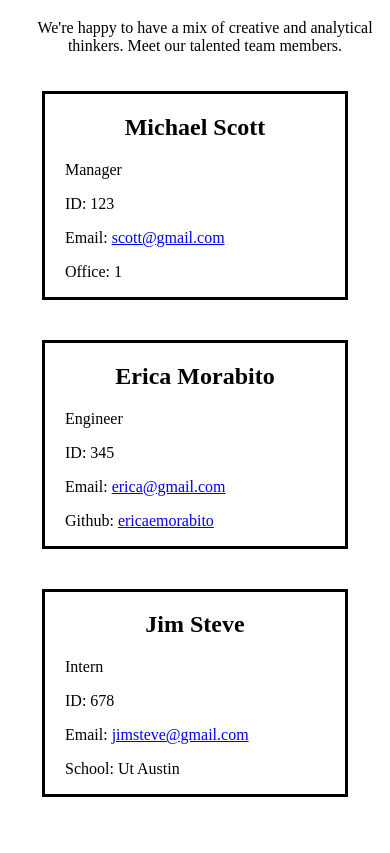
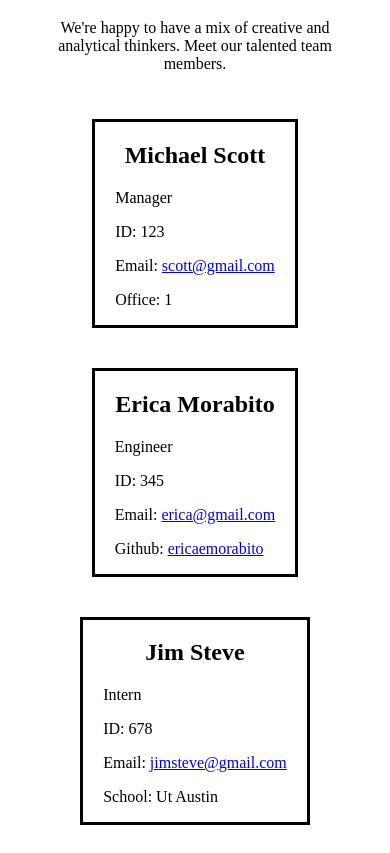
Before and after one commit to ericaemorabito/Team_Profile_Generator, a website: page index.html in a window 390 px wide. Shown: the part 61-914 px from the top of the page. Before the commit the page ends 886 px from the top, so only its background shows below. Drawn offline with Linux system fonts and the light colour scheme.

Commit message:
css responsivness working

```diff
--- a/package.json
+++ b/package.json
@@ -24,6 +24,7 @@
   },
   "homepage": "https://github.com/ericaemorabito/Team_Profile_Generator#readme",
   "dependencies": {
+    "bootstrap": "^5.2.2",
     "inquirer": "^8.2.4",
     "jest": "^29.1.2"
   }
--- a/style.css
+++ b/style.css
@@ -5,13 +5,15 @@ header {
 #employee_area {
   display: flex;
   flex-direction: column;
-  justify-content: space-between;
+  flex-wrap: wrap;
+  justify-content: space-around;
   align-items: center;
+  margin-top: 26px;
 }
 
 .employee_card {
   border: solid;
-  width: 300px;
+  width: fit-content;
   height: fit-content;
   margin: 20px;
 }
@@ -21,11 +23,13 @@ h2 {
 }
 
 p {
-  padding-left: 20px;
+  padding: 0px 20px 0px 20px;
 }
 
 @media screen and (min-width: 600px){
 #employee_area {
   flex-direction: row;
+  width: 100%;
+  flex-wrap: wrap;
 }
 }
```
Also changed, not shown: index.html (+0 -1 lines), 2 other files.
